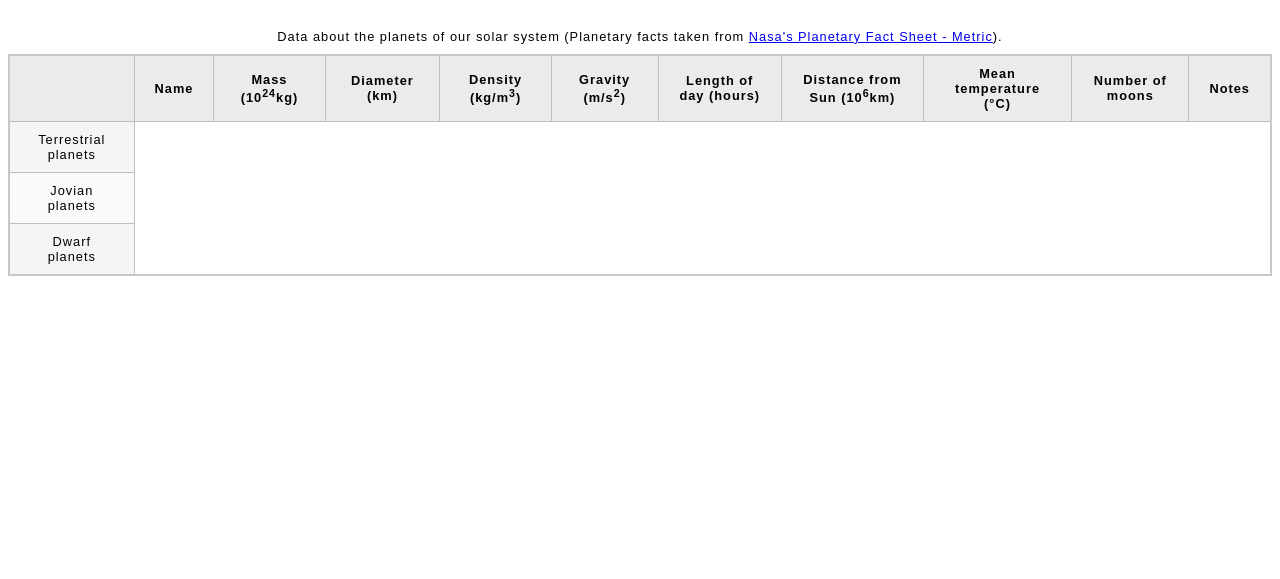
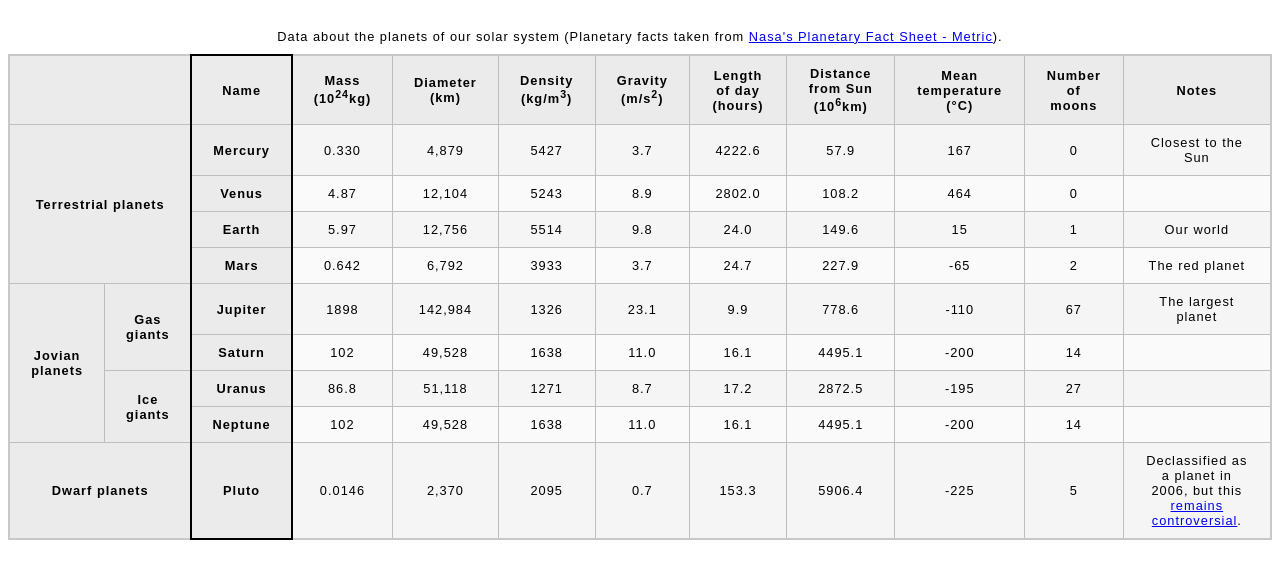
Before and after one commit to Aplas99/OdinProject, a plain HTML site: page assignments/table_assignment/blank-template.html in a window 1280 px wide. Shown: the part 61-640 px from the top of the page. Drawn offline with Linux system fonts and the light colour scheme.

Commit message:
finished all the mvp for the table assignment and moving to Intermediate CSS Concepts

```diff
--- a/assignments/table_assignment/blank-template.html
+++ b/assignments/table_assignment/blank-template.html
@@ -1,51 +1,163 @@
 <!DOCTYPE html>
 <html lang="en">
   <head>
-    <meta charset="utf-8">
+    <meta charset="UTF-8">
     <meta name="viewport" content="width=device-width">
     <title>Table template</title>
     <link href="minimal-table.css" rel="stylesheet" type="text/css">
   </head>
   <body>
     <h1>Table template</h1>
+    <table>
+      <colgroup>
+        <col span="2">
+        <col style="border: 2px solid black;">
+        <col span="9">
+      </colgroup>
 
-    <table>
+      <thead>
       <tr>
-        <th> </th>
-        <th>Name</td>
-        <th>Mass (10<sup>24</sup>kg) </th>
-        <th>Diameter (km)</th>
-        <th>Density (kg/m<sup>3</sup>) </th>
-        <th>Gravity (m/s<sup>2</sup>)</th>
-        <th>Length of day (hours) </th>
-        <th>Distance from Sun (10<sup>6</sup>km)</th>
-        <th>Mean temperature (°C)</th>
-        <th>Number of moons</th>
-        <th>Notes</th>
+        <th colspan="2"> </th>
+        <th scope="col">Name</th>
+        <th scope="col">Mass (10<sup>24</sup>kg) </th>
+        <th scope="col">Diameter (km)</th>
+        <th scope="col">Density (kg/m<sup>3</sup>) </th>
+        <th scope="col">Gravity (m/s<sup>2</sup>)</th>
+        <th scope="col">Length of day (hours) </th>
+        <th scope="col">Distance from Sun (10<sup>6</sup>km)</th>
+        <th scope="col">Mean temperature (°C)</th>
+        <th scope="col">Number of moons</th>
+        <th scope="col">Notes</th>
       </tr>
+      </thead>
 
     <tbody>
       <tr>
-        <td> Terrestrial planets </td>
+        <th rowspan="4" colspan="2"> Terrestrial planets </th>
+        <th scope="row">Mercury</th>
+        <td>0.330 </td>
+        <td>4,879 </td>
+        <td>5427 </td>
+        <td>3.7 </td>
+        <td>4222.6 </td>
+        <td>57.9 </td>
+        <td>167 </td>
+        <td>0 </td>
+        <td>Closest to the Sun</td>
       </tr>
 
       <tr>
-        <td>Jovian planets</td>
-        <!-- <td>Gas giants</td>
-        <td>Ice giants</td> -->
+        <th scope="row">Venus</th>
+        <td>4.87</td>
+        <td>12,104</td>
+        <td>5243</td>
+        <td>8.9</td>
+        <td>2802.0</td>
+        <td>108.2</td>
+        <td>464</td>
+        <td>0</td>
+        <td></td>
       </tr>
 
       <tr>
-        <td>Dwarf planets</td>
+        <th scope="row">Earth</th>
+        <td>5.97</td>
+        <td>12,756</td>
+        <td>5514</td>
+        <td>9.8</td>
+        <td>24.0</td>
+        <td>149.6</td>
+        <td>15</td>
+        <td>1</td>
+        <td>Our world</td>
+      </tr>
+
+      <tr>
+        <th scope="row">Mars</th>
+        <td>0.642</td>
+        <td>6,792</td>
+        <td>3933</td>
+        <td>3.7</td>
+        <td>24.7</td>
+        <td>227.9</td>
+        <td>-65</td>
+        <td>2</td>
+        <td>The red planet</td>
+      </tr>
+
+      <tr>
+        <th rowspan="4" scope="rowgroup">Jovian planets</th>
+        <th rowspan="2" scope="rowgroup"> Gas giants</th>
+        <th scope="row">Jupiter</th>
+        <td>1898</td>
+        <td>142,984</td>
+        <td>1326</td>
+        <td>23.1</td>
+        <td>9.9</td>
+        <td>778.6</td>
+        <td>-110</td>
+        <td>67</td>
+        <td>The largest planet</td>
+      </tr>
+
+      <tr>
+        <th scope="row">Saturn</th>
+        <td>102</td>
+        <td>49,528</td>
+        <td>1638</td>
+        <td>11.0</td>
+        <td>16.1</td>
+        <td>4495.1</td>
+        <td>-200</td>
+        <td>14</td>
+        <td></td>
+      </tr>
+
+      <tr>
+        <th rowspan="2" scope="rowgroup">Ice giants</th>
+        <th scope="row">Uranus</th>
+        <td>86.8</td>
+        <td>51,118</td>
+        <td>1271</td>
+        <td>8.7</td>
+        <td>17.2</td>
+        <td>2872.5</td>
+        <td>-195</td>
+        <td>27</td>
+        <td></td>
+      </tr>
+
+      <tr>
+        <th scope="row">Neptune</th>
+        <td>102</td>
+        <td>49,528</td>
+        <td>1638</td>
+        <td>11.0</td>
+        <td>16.1</td>
+        <td>4495.1</td>
+        <td>-200</td>
+        <td>14</td>
+        <td></td>
+      </tr>
+
+      <tr>
+        <th colspan="2" scope="row">Dwarf planets</th>
+        <th scope="row">Pluto</th>
+        <td>0.0146</td>
+        <td>2,370</td>
+        <td>2095</td>
+        <td>0.7</td>
+        <td>153.3</td>
+        <td>5906.4</td>
+        <td>-225</td>
+        <td>5</td>
+        <td>Declassified as a planet in 2006, but this <a href="http://www.usatoday.com/story/tech/2014/10/02/pluto-planet-solar-system/16578959/">remains controversial</a>.</td>
       </tr>
 
     </tbody>
-
-
-
-
-      <caption> Data about the planets of our solar system (Planetary facts taken from <a href="http://nssdc.gsfc.nasa.gov/planetary/factsheet/">Nasa's Planetary Fact Sheet - Metric</a>).</caption>
-
+      <caption>
+        Data about the planets of our solar system (Planetary facts taken from <a href="http://nssdc.gsfc.nasa.gov/planetary/factsheet/">Nasa's Planetary Fact Sheet - Metric</a>).
+      </caption>
     </table>
 
   </body>
```
Also changed, not shown: 1 other file.
